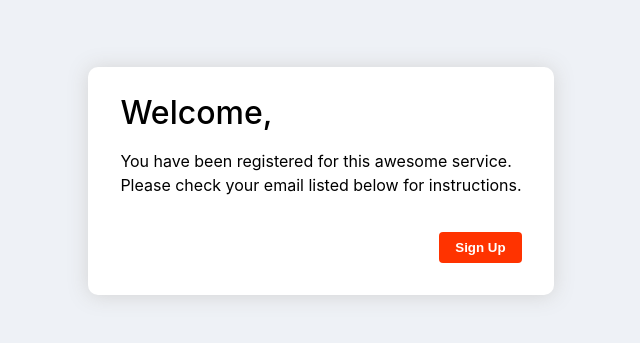
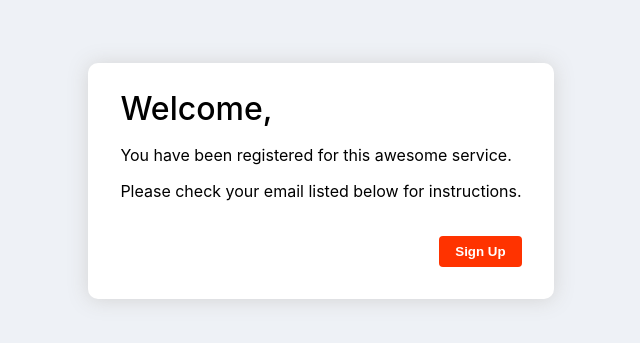
Before and after one commit to jleahwolff/flipgrid-challenge, a React (Create React App) app in the folder flipgrid-challenge/: page /success in a window 1280 px wide. Shown: the part 219-562 px from the top of the page, without its empty margins (319-959 px from the left). Built offline with nearby package versions, Linux system fonts and the light colour scheme.

Commit message:
Changed paragraphs

```diff
--- a/flipgrid-challenge/src/App.css
+++ b/flipgrid-challenge/src/App.css
@@ -33,8 +33,14 @@ h1{
   margin-bottom: 2rem;
 }
 
-p{
+
+/* PARAGRAPHS */
+.intro-para{
   line-height: 1.5;
+}
+
+.success-para{
+  line-height: .75;
 }
 
 
--- a/flipgrid-challenge/src/components/Login.js
+++ b/flipgrid-challenge/src/components/Login.js
@@ -27,7 +27,7 @@ const Login = ({userInfo, setUserInfo}) => {
     <h1>Signup</h1>
     </div>
     <div>
-        <p>
+        <p className='login-para'>
             Use the form below to sign up for this super awesome service. You're only a few steps away!
         </p>
         </div>
--- a/flipgrid-challenge/src/components/Success.js
+++ b/flipgrid-challenge/src/components/Success.js
@@ -13,7 +13,9 @@ function Success({userInfo}){
             </div>
             <p>
                 You have been registered for this awesome service.
-                <br></br>Please check your email listed below for instructions.
+            </p>
+            <p>
+            Please check your email listed below for instructions.
             </p>
             <h3>
                 {userInfo.email}
```
